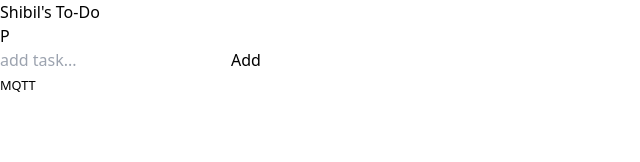
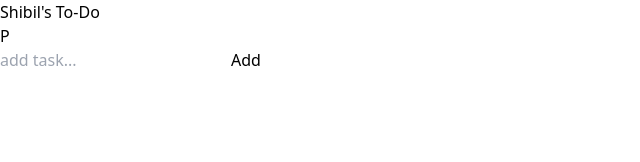
Before and after one commit to shibil-thora/Todo-List-With-Backend, a React (Vite) app in the folder frontend/: page / in a window 1280 px wide. Shown: the top 162 px of the page, without its empty margins (0-640 px from the left). Built offline with nearby package versions, Linux system fonts and the light colour scheme.

Commit message:
updated home page

```diff
--- a/frontend/src/Components/Pages/Home.jsx
+++ b/frontend/src/Components/Pages/Home.jsx
@@ -57,10 +57,12 @@
   }
 
   function addTask() {
+    if (newTask.trim().length) {
     setNewTask('')
     const tasks = localStorage.getItem(email)
     localStorage.setItem(email, `${tasks}^${newTask}&0`)
     setTasks((prev) => [...prev, {id: prev?.length, task: newTask, completed: false}])
+    }
   }
 
   function doComplete(id) {
@@ -174,14 +176,14 @@
       ))}
     </ul>
     </div>
-    <div className="flex justify-center">
+    {/* <div className="flex justify-center">
     <button
     onClick={() => navigate('/mqtt/')}
     className="bg-gray-600 zoom-hover hover:bg-gray-500 active:bg-gray-700
     text-white px-2 py-1 rounded-md">
     <small>MQTT</small>
     </button>
-    </div>
+    </div> */}
     </>
   )
 }
```
